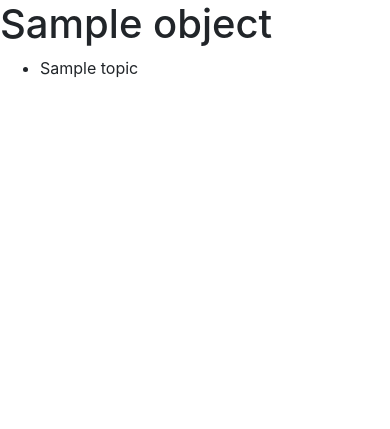
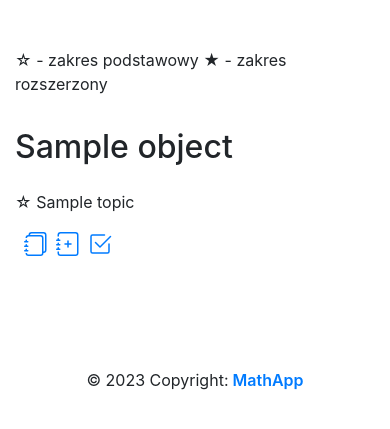
Before and after one commit to drezi29/mathapp, a Django app: template chapters/templates/chapters/chapter_detail.html in a window 390 px wide. Shown: the part 56-485 px from the top of the page. Run offline with Django 3.2, Linux system fonts and the light colour scheme; the template is opened without the code that fills it: most values are stand-ins (such as "Sample title", 1, 10 or a date in 2020).

Commit message:
footer, style for chapter-detail and chapter-list pages

```diff
--- a/chapters/models.py
+++ b/chapters/models.py
@@ -45,7 +45,7 @@ class NoteElement(models.Model):
             raise ValidationError('Fill one of these field: text, file, image')
         if (self.text and (self.file or self.image)) or (self.file and (self.text or self.image)) or (self.image and (self.text or self.file)):
              raise ValidationError('Fill only one of these field: text, file, image')
-        super().save(*args, **kwargs)  # Call the "real" save() method.
+        super().save(*args, **kwargs)
 
     def __str__(self):
             return str(self.note) + ': ' + self.name
--- a/chapters/templates/chapters/chapter_detail.html
+++ b/chapters/templates/chapters/chapter_detail.html
@@ -1,10 +1,47 @@
 {% extends "base.html" %}
 {% block title %} {{object.name}} {% endblock %}
 {% block content %}
-<h1>{{object.name}}</h1>
-<ul>
-    {% for topic in chapter.topic_set.all %}
-      <li>{{topic.name}}</li>
-    {% endfor %}
-  </ul>
+<section>
+  <div class="container">
+    <div class="row">
+      <div class="mt-5 mb-3 col-12 offset-lg-2">☆ - zakres podstawowy  ★ - zakres rozszerzony</div>
+      <div class="mt-3 mb-3 col-12 offset-lg-2"><h2 class="section-header">{{object.name}}</h2></div>
+    </div>
+    <div class="row justify-content-lg-center">
+      {% for topic in chapter.topic_set.all %}
+            <div class="ml-lg-3 col-xs-12 col-lg-5 topic-name"><p>
+              {% if topic.is_extended %}★
+                {% else %}☆
+                {% endif %}
+                {{topic.name}}</p>
+              </div>
+              <a href="#" id="note" class="note ml-4 mb-5" data-toggle="tooltip" title="Notatki">
+              <span class="btn-svg">
+                <svg xmlns="http://www.w3.org/2000/svg" width="24" height="24" fill="currentColor" class="bi bi-journals" viewBox="0 0 16 16">
+                  <path d="M5 0h8a2 2 0 0 1 2 2v10a2 2 0 0 1-2 2 2 2 0 0 1-2 2H3a2 2 0 0 1-2-2h1a1 1 0 0 0 1 1h8a1 1 0 0 0 1-1V4a1 1 0 0 0-1-1H3a1 1 0 0 0-1 1H1a2 2 0 0 1 2-2h8a2 2 0 0 1 2 2v9a1 1 0 0 0 1-1V2a1 1 0 0 0-1-1H5a1 1 0 0 0-1 1H3a2 2 0 0 1 2-2z"/>
+                  <path d="M1 6v-.5a.5.5 0 0 1 1 0V6h.5a.5.5 0 0 1 0 1h-2a.5.5 0 0 1 0-1H1zm0 3v-.5a.5.5 0 0 1 1 0V9h.5a.5.5 0 0 1 0 1h-2a.5.5 0 0 1 0-1H1zm0 2.5v.5H.5a.5.5 0 0 0 0 1h2a.5.5 0 0 0 0-1H2v-.5a.5.5 0 0 0-1 0z"/>
+                </svg>
+              </span>
+            </a>
+            <a href="#" id="exercise" class="exercise ml-2 mb-5" data-toggle="tooltip" title="Zadania">
+              <span class="btn-svg">
+                <svg xmlns="http://www.w3.org/2000/svg" width="24" height="24" fill="currentColor" class="bi bi-journal-plus" viewBox="0 0 16 16">
+                  <path fill-rule="evenodd" d="M8 5.5a.5.5 0 0 1 .5.5v1.5H10a.5.5 0 0 1 0 1H8.5V10a.5.5 0 0 1-1 0V8.5H6a.5.5 0 0 1 0-1h1.5V6a.5.5 0 0 1 .5-.5z"/>
+                  <path d="M3 0h10a2 2 0 0 1 2 2v12a2 2 0 0 1-2 2H3a2 2 0 0 1-2-2v-1h1v1a1 1 0 0 0 1 1h10a1 1 0 0 0 1-1V2a1 1 0 0 0-1-1H3a1 1 0 0 0-1 1v1H1V2a2 2 0 0 1 2-2z"/>
+                  <path d="M1 5v-.5a.5.5 0 0 1 1 0V5h.5a.5.5 0 0 1 0 1h-2a.5.5 0 0 1 0-1H1zm0 3v-.5a.5.5 0 0 1 1 0V8h.5a.5.5 0 0 1 0 1h-2a.5.5 0 0 1 0-1H1zm0 3v-.5a.5.5 0 0 1 1 0v.5h.5a.5.5 0 0 1 0 1h-2a.5.5 0 0 1 0-1H1z"/>
+                </svg>
+              </span>
+            </a>
+            <a href="#" id="tests" class="tests ml-2 mb-5" data-toggle="tooltip" title="Test">
+              <span class="btn-svg">
+                <svg xmlns="http://www.w3.org/2000/svg" width="24" height="24" fill="currentColor" class="bi bi-check2-square" viewBox="0 0 16 16">
+                  <path d="M3 14.5A1.5 1.5 0 0 1 1.5 13V3A1.5 1.5 0 0 1 3 1.5h8a.5.5 0 0 1 0 1H3a.5.5 0 0 0-.5.5v10a.5.5 0 0 0 .5.5h10a.5.5 0 0 0 .5-.5V8a.5.5 0 0 1 1 0v5a1.5 1.5 0 0 1-1.5 1.5H3z"/>
+                  <path d="m8.354 10.354 7-7a.5.5 0 0 0-.708-.708L8 9.293 5.354 6.646a.5.5 0 1 0-.708.708l3 3a.5.5 0 0 0 .708 0z"/>
+                </svg>
+              </span>
+            </a>
+        {% endfor %}
+    </div>
+  </div>
+</section>
 {% endblock %}
--- a/chapters/views.py
+++ b/chapters/views.py
@@ -21,5 +21,4 @@ class ChapterDetailView(DetailView):
 
     def get_context_data(self, **kwargs):
         context = super().get_context_data(**kwargs)
-
         return context
--- a/mathapp/templates/base.html
+++ b/mathapp/templates/base.html
@@ -20,10 +20,10 @@
             <div class="collapse navbar-collapse" id="navbarNavDropdown">
               <ul class="navbar-nav">
                 <li class="nav-item">
-                  <a class="nav-link" href="#">Rozdziały</a>
+                  <a class="nav-link" href="{% url 'chapters:chapter-list' %}">Rozdziały</a>
                 </li>
                 <li class="nav-item">
-                  <a class="nav-link" href="#">Cosie</a>
+                  <a class="nav-link" href="{% url 'admin:index' %}">Admin</a>
                 </li>
                 <li class="nav-item dropdown">
                   <a class="nav-link dropdown-toggle" href="#" id="navbarDropdownMenuLink" role="button" data-toggle="dropdown" aria-haspopup="true" aria-expanded="false">
@@ -42,6 +42,10 @@
             {% block content %}
             {% endblock %}
         </div>
+        <footer class="page-footer font-small blue mt-5">
+            <div class="footer-copyright text-center py-3">© 2023 Copyright:<a style="font-weight: 600;" href="/"> MathApp</a>
+            </div>
+        </footer>
         <script src="https://polyfill.io/v3/polyfill.min.js?features=es6"></script>
         <script id="MathJax-script" async src="https://cdn.jsdelivr.net/npm/mathjax@3/es5/tex-mml-chtml.js"></script>
         <script src="https://code.jquery.com/jquery-3.4.1.slim.min.js" integrity="sha384-J6qa4849blE2+poT4WnyKhv5vZF5SrPo0iEjwBvKU7imGFAV0wwj1yYfoRSJoZ+n" crossorigin="anonymous"></script>
```
Also changed, not shown: chapters/templates/chapters/chapter_list.html (+7 -8 lines).
